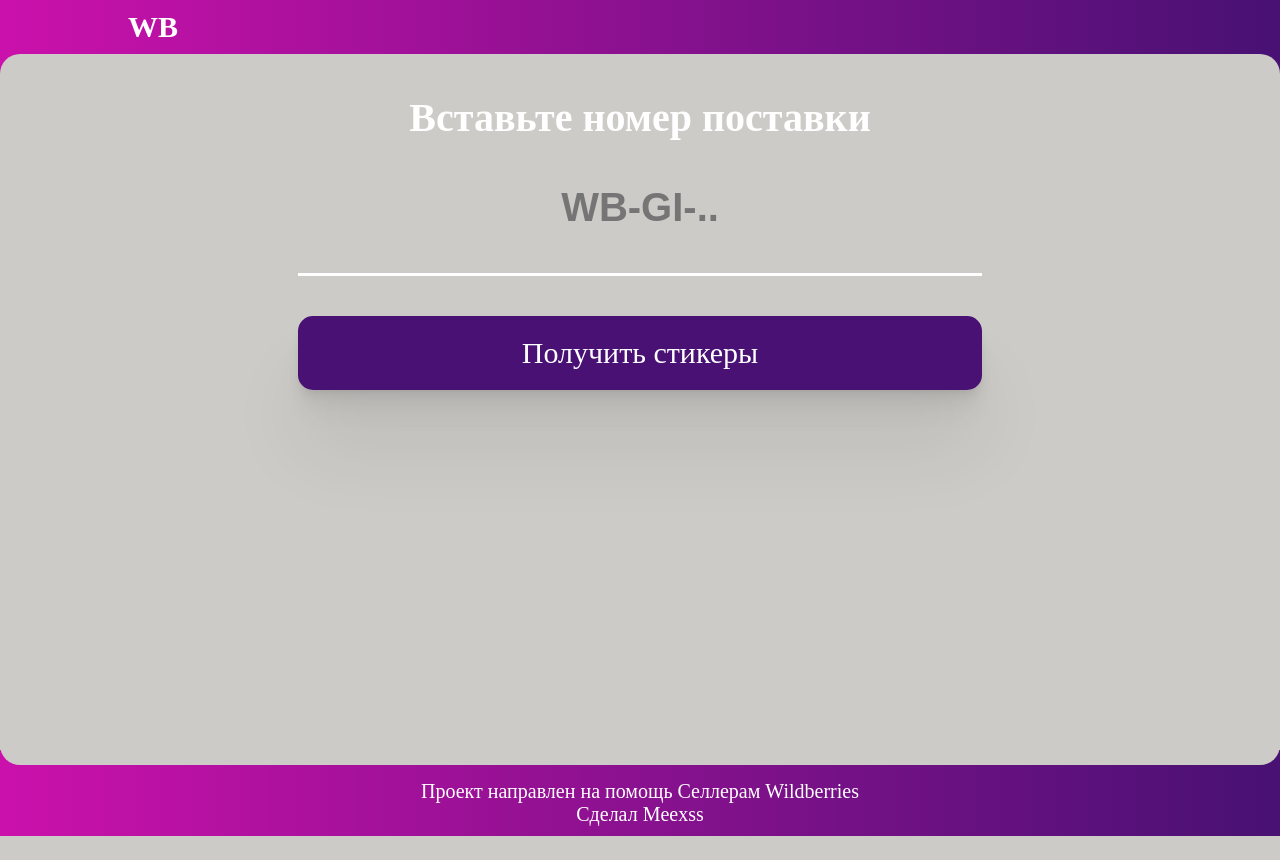
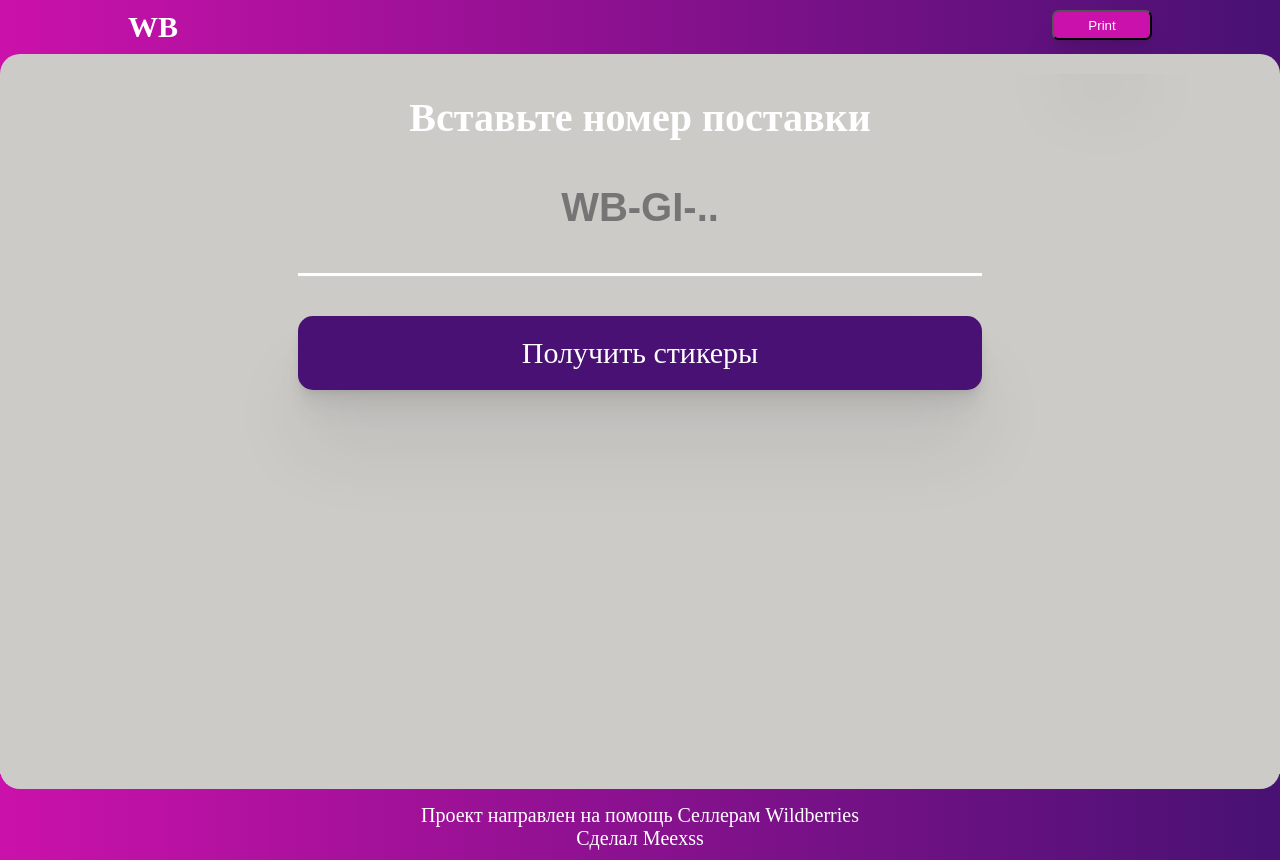
Before and after one commit to Meexss/sellerWB, a React (Create React App) app: page / in a window 1280 px wide. Before the commit the page ends 836 px from the top, so only its background shows below. Built offline with nearby package versions, Linux system fonts and the light colour scheme.

Commit message:
done print

```diff
--- a/package.json
+++ b/package.json
@@ -10,6 +10,7 @@
     "react-dom": "^18.2.0",
     "react-router-dom": "^6.9.0",
     "react-scripts": "5.0.1",
+    "react-to-print": "^2.14.12",
     "web-vitals": "^2.1.4"
   },
   "scripts": {
--- a/src/pages/FirstPage.module.css
+++ b/src/pages/FirstPage.module.css
@@ -31,7 +31,7 @@
     left: 0;
     right: 0;
     width: 684px;
-    height: 82vh;
+    height: 85vh;
     margin: auto;
 }
 a {
--- a/src/pages/LayOut.jsx
+++ b/src/pages/LayOut.jsx
@@ -1,16 +1,19 @@
-import React from 'react';
+import React, {useRef} from 'react';
 import {Outlet} from "react-router-dom";
 import Header from "../component/Header/Header";
 import classes from "./LayOut.module.css";
 import Footer from "../component/Footer/Footer";
+import ReactToPrint from "react-to-print";
 
 const LayOut = () => {
+    const ref = useRef()
     return (
         <div>
             <Header/>
+            <ReactToPrint content={() => ref.current} trigger={() => <button className={classes.print}>Print</button>}/>
             <div className={classes.wrapper}></div>
-            <div className={classes.wrapperOutlet}>
-                <Outlet/>
+            <div ref={ref} className={classes.wrapperOutlet}>
+                <Outlet />
             </div>
             <Footer/>
         </div>
--- a/src/pages/LayOut.module.css
+++ b/src/pages/LayOut.module.css
@@ -11,3 +11,23 @@
     background-color: #cccbc8;
     top: -20px
 }
+
+.print {
+    position: absolute;
+    top: 10px;
+    right: 10%;
+    text-align: center;
+    border-radius: 0.5em;
+    color: #fff;
+    width: 100px;
+    height: 30px;
+    cursor: pointer;
+    background-color: #cb11ab;
+    box-shadow:
+            0px 1.7px 2.2px rgba(0, 0, 0, 0.02),
+            0px 4px 5.3px rgba(0, 0, 0, 0.028),
+            0px 7.5px 10px rgba(0, 0, 0, 0.035),
+            0px 13.4px 17.9px rgba(0, 0, 0, 0.042),
+            0px 25.1px 33.4px rgba(0, 0, 0, 0.05),
+            0px 60px 80px rgba(0, 0, 0, 0.07);
+}
```
Also changed, not shown: 1 other file (tests, documents, lock files or other folders).
